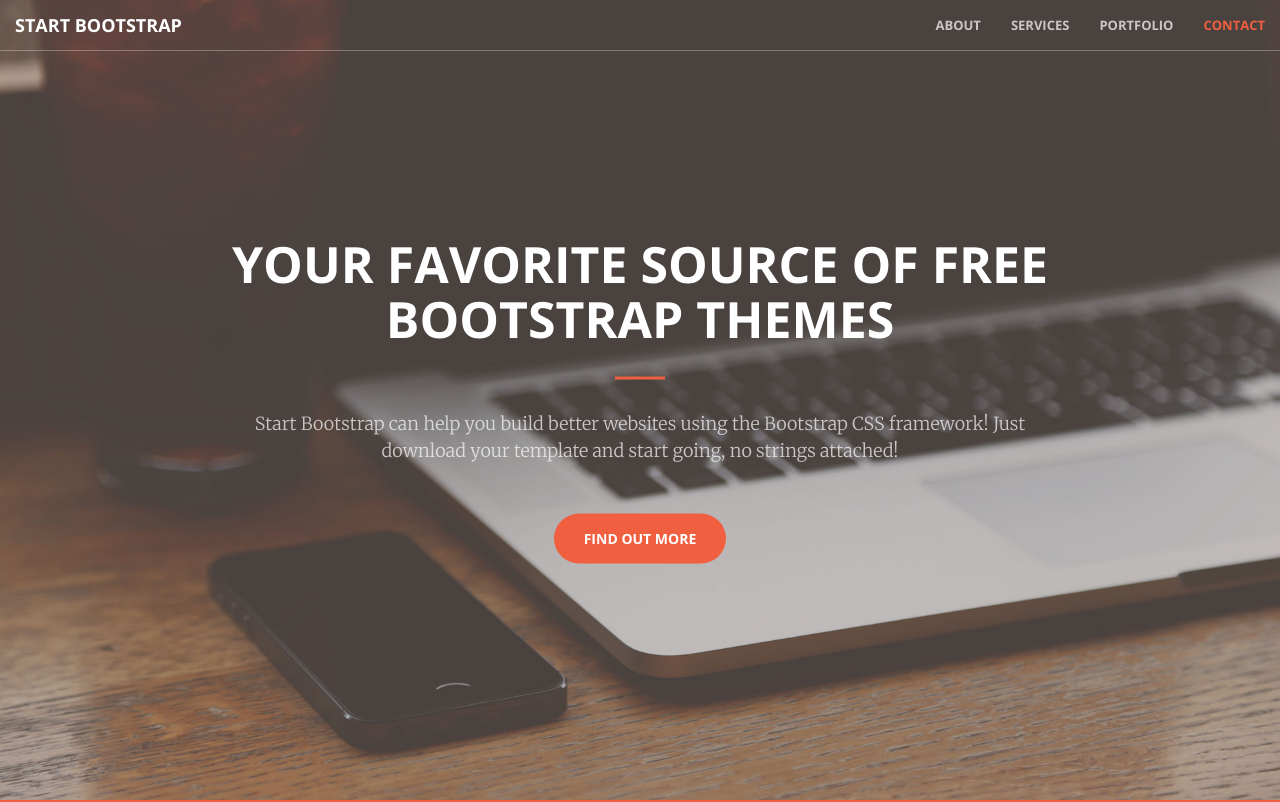
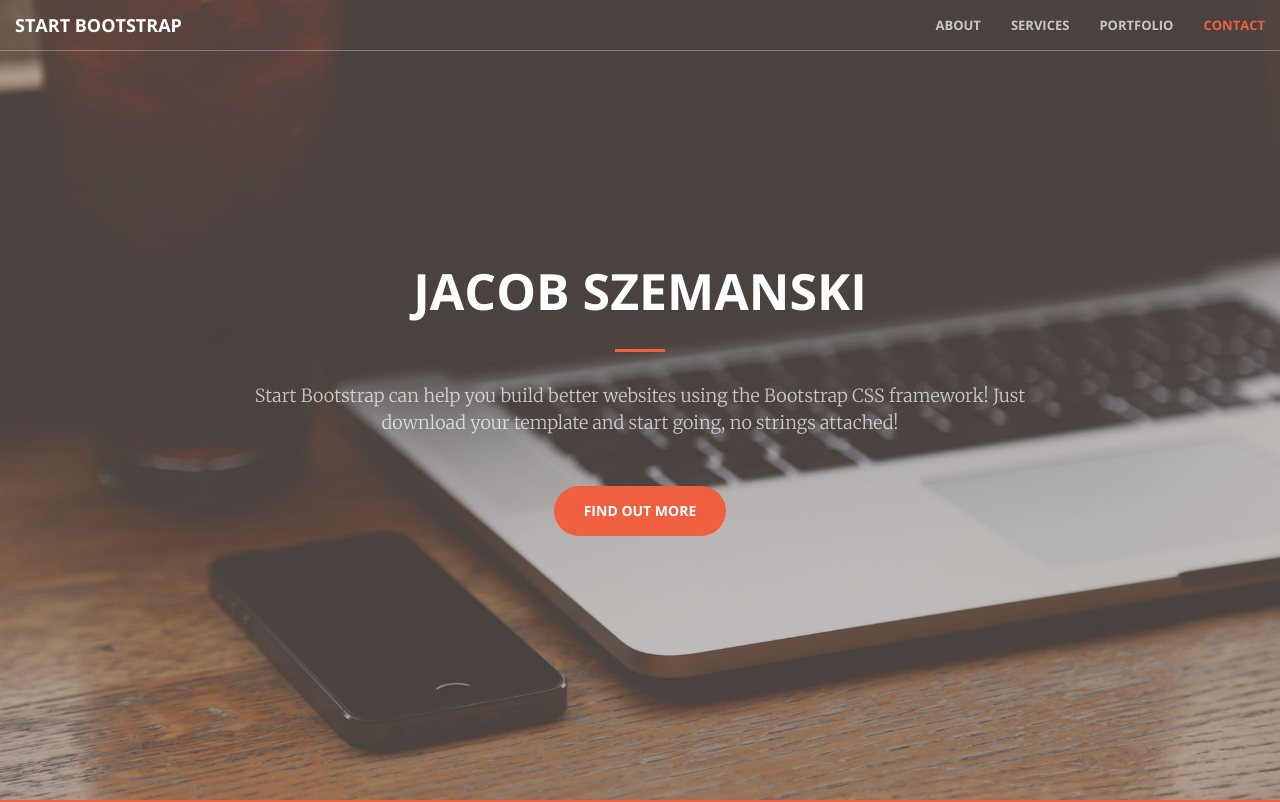
Before and after one commit to jakeszemanski/jakeszemanski.github.io, a website: page index.html in a window 1280 px wide. Shown: the top 802 px of the page. Drawn offline with nearby package versions, Linux system fonts and the light colour scheme.

Commit message:
Added name to title

```diff
--- a/index.html
+++ b/index.html
@@ -71,7 +71,7 @@
     <header>
         <div class="header-content">
             <div class="header-content-inner">
-                <h1 id="homeHeading">Your Favorite Source of Free Bootstrap Themes</h1>
+                <h1 id="homeHeading">Jacob Szemanski</h1>
                 <hr>
                 <p>Start Bootstrap can help you build better websites using the Bootstrap CSS framework! Just download your template and start going, no strings attached!</p>
                 <a href="#about" class="btn btn-primary btn-xl page-scroll">Find Out More</a>
```
Also changed, not shown: 1 other file.
